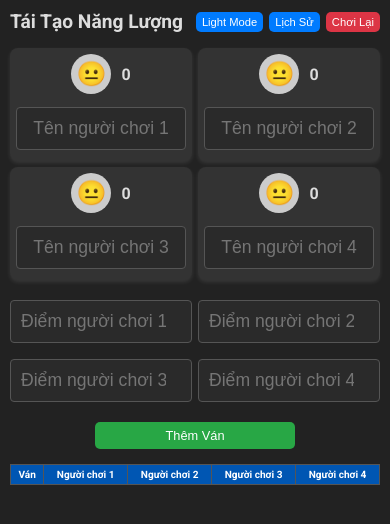
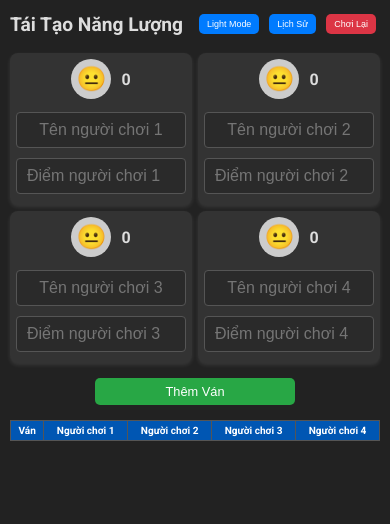
Before and after one commit to thanhnhut201294/tl2, a plain HTML site: page index.html in a window 390 px wide. Drawn offline with Linux system fonts and the light colour scheme.

Commit message:
Update index.html

```diff
--- a/index.html
+++ b/index.html
@@ -114,12 +114,12 @@
         }
         input[type="text"], input[type="number"] {
             width: 100%;
-            padding: 12px;
+            padding: 10px;
             margin: 5px 0;
             border: 1px solid #555;
             border-radius: 4px;
             box-sizing: border-box;
-            font-size: 1.2em;
+            font-size: 1.1em;
             text-align: center;
             background-color: #2a2a2a;
             color: #ddd;
@@ -128,12 +128,6 @@
             background: white;
             border-color: #ccc;
             color: #333;
-        }
-        .score-inputs {
-            display: grid;
-            grid-template-columns: repeat(2, minmax(140px, 1fr));
-            gap: 8px;
-            margin-bottom: 15px;
         }
         .button-group {
             display: flex;
@@ -209,7 +203,7 @@
             margin-right: 5px;
         }
         @media (max-width: 600px) {
-            .player-inputs, .score-inputs {
+            .player-inputs {
                 grid-template-columns: repeat(2, minmax(120px, 1fr));
                 gap: 6px;
             }
@@ -217,11 +211,7 @@
                 font-size: 1.2em;
             }
             .header-buttons {
-                flex-wrap: wrap;
-                gap: 6px;
-            }
-            .toggle-mode, .history-btn, .reset-btn {
-                padding: 4px 6px;
+                padding: 4px;
                 font-size: 0.7em;
             }
             .avatar {
@@ -237,8 +227,8 @@
                 padding: 6px;
             }
             input[type="text"], input[type="number"] {
-                font-size: 1.1em;
-                padding: 10px;
+                font-size: 1em;
+                padding: 8px;
             }
             button {
                 padding: 6px;
@@ -268,6 +258,7 @@
                     <div id="total1" class="total-score">0</div>
                 </div>
                 <input type="text" id="player1" placeholder="Tên người chơi 1" onchange="updateName(1)">
+                <input type="number" id="score1" placeholder="Điểm người chơi 1">
             </div>
             <div class="player-card">
                 <div class="avatar-score">
@@ -275,6 +266,7 @@
                     <div id="total2" class="total-score">0</div>
                 </div>
                 <input type="text" id="player2" placeholder="Tên người chơi 2" onchange="updateName(2)">
+                <input type="number" id="score2" placeholder="Điểm người chơi 2">
             </div>
             <div class="player-card">
                 <div class="avatar-score">
@@ -282,6 +274,7 @@
                     <div id="total3" class="total-score">0</div>
                 </div>
                 <input type="text" id="player3" placeholder="Tên người chơi 3" onchange="updateName(3)">
+                <input type="number" id="score3" placeholder="Điểm người chơi 3">
             </div>
             <div class="player-card">
                 <div class="avatar-score">
@@ -289,19 +282,6 @@
                     <div id="total4" class="total-score">0</div>
                 </div>
                 <input type="text" id="player4" placeholder="Tên người chơi 4" onchange="updateName(4)">
-            </div>
-        </div>
-        <div class="score-inputs">
-            <div>
-                <input type="number" id="score1" placeholder="Điểm người chơi 1">
-            </div>
-            <div>
-                <input type="number" id="score2" placeholder="Điểm người chơi 2">
-            </div>
-            <div>
-                <input type="number" id="score3" placeholder="Điểm người chơi 3">
-            </div>
-            <div>
                 <input type="number" id="score4" placeholder="Điểm người chơi 4">
             </div>
         </div>
@@ -406,7 +386,7 @@
             totals = [0, 0, 0, 0];
             history = [];
             for (let i = 0; i < 4; i++) {
-                // Keep player names for the new match (can be changed by user)
+                // Keep player names for the new match
                 document.getElementById(`name${i + 1}`).textContent = players[i] || `Người chơi ${i + 1}`;
                 document.getElementById(`score${i + 1}`).placeholder = `Điểm ${players[i] || `người chơi ${i + 1}`}`;
                 const totalEl = document.getElementById(`total${i + 1}`);
```
